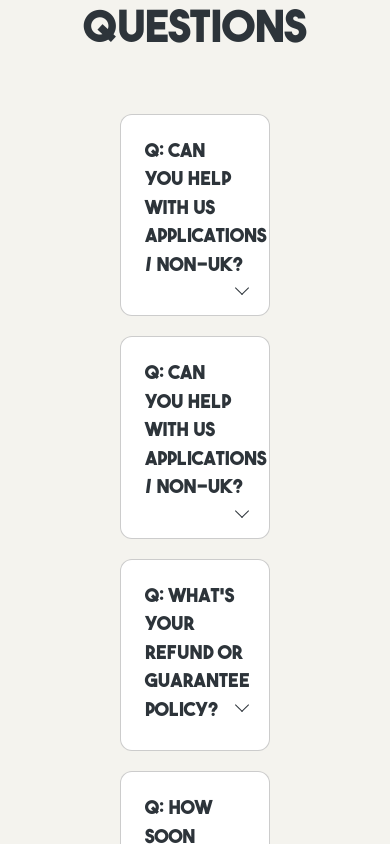
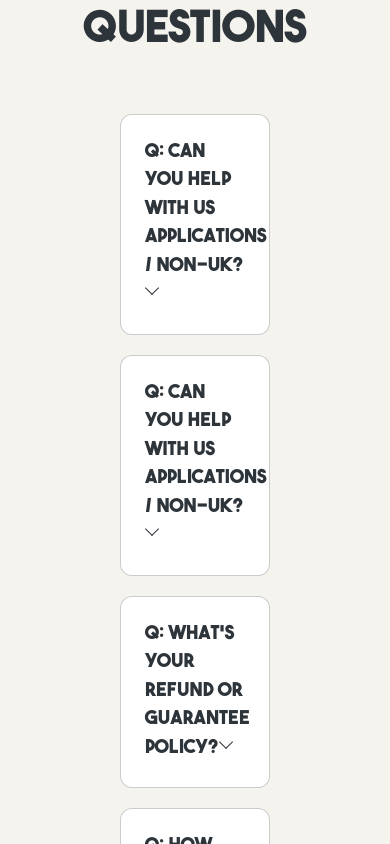
Before and after one commit to muhammadhuzaifasiddiqui/the_graduate_route, a Next.js app: page / in a window 390 px wide. Shown: the part 10540-11384 px from the top of the page. Built offline with nearby package versions, Linux system fonts and the light colour scheme.

Commit message:
Comment out unused CSS classes and media queries for better code organization

```diff
--- a/app/style/globals.css
+++ b/app/style/globals.css
@@ -227,18 +227,18 @@ h6 {
   border: 1px solid #000;
 }
 
-.form-control {
+/* .form-control {
 }
 
 .form-control::placeholder {
-}
+} */
 
 /* navbar */
-.logo-wrapper {
-}
+/* .logo-wrapper {
+} */
 
-.navbar {
-}
+/* .navbar {
+} */
 
 .navbar-menu {
   background-color: #fff;
@@ -246,7 +246,7 @@ h6 {
   border-radius: 6px;
 }
 
-.navbar.scroll-down {
+/* .navbar.scroll-down {
 }
 
 .navbar.scroll-down .nav-container {
@@ -265,7 +265,7 @@ h6 {
 }
 
 .nav-toggle-btn {
-}
+} */
 
 /* HERO-SECTION */
 .hero-section {
@@ -309,7 +309,7 @@ h6 {
   border-width: 1px 1px 0 0;
   content: " ";
   display: inline-block;
-  float: right;
+  /* float: right; */
   height: 10px;
   left: 2px;
   position: relative;
@@ -346,26 +346,26 @@ input[type="checkbox"] {
 }
 
 @media screen and (max-width: 1199.97px) {
-  body {
-  }
+  /* body {
+  } */
 }
 
 @media screen and (max-width: 1023.97px) {
-  body {
-  }
+  /* body {
+  } */
 }
 
 @media screen and (max-width: 767.97px) {
-  body {
-  }
+  /* body {
+  } */
 }
 
 @media screen and (max-width: 575.97) {
-  body {
-  }
+  /* body {
+  } */
 }
 
 @media screen and (max-width: 399.97) {
-  body {
-  }
+  /* body {
+  } */
 }
```
